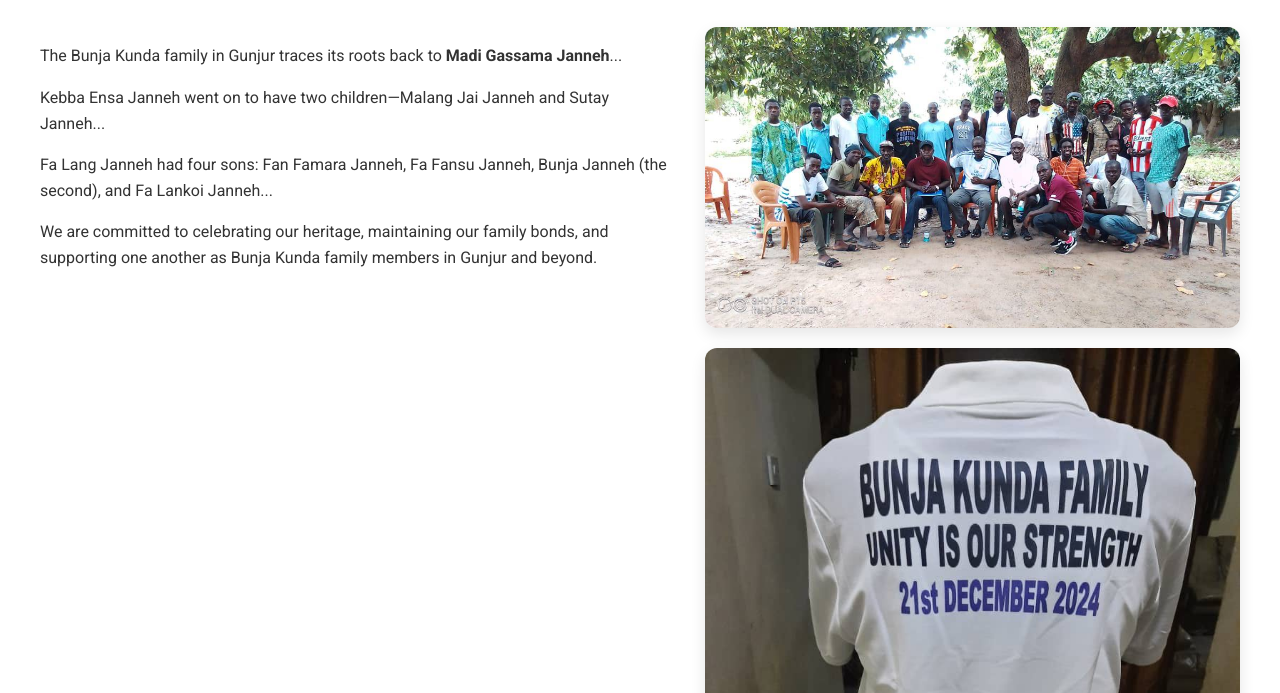
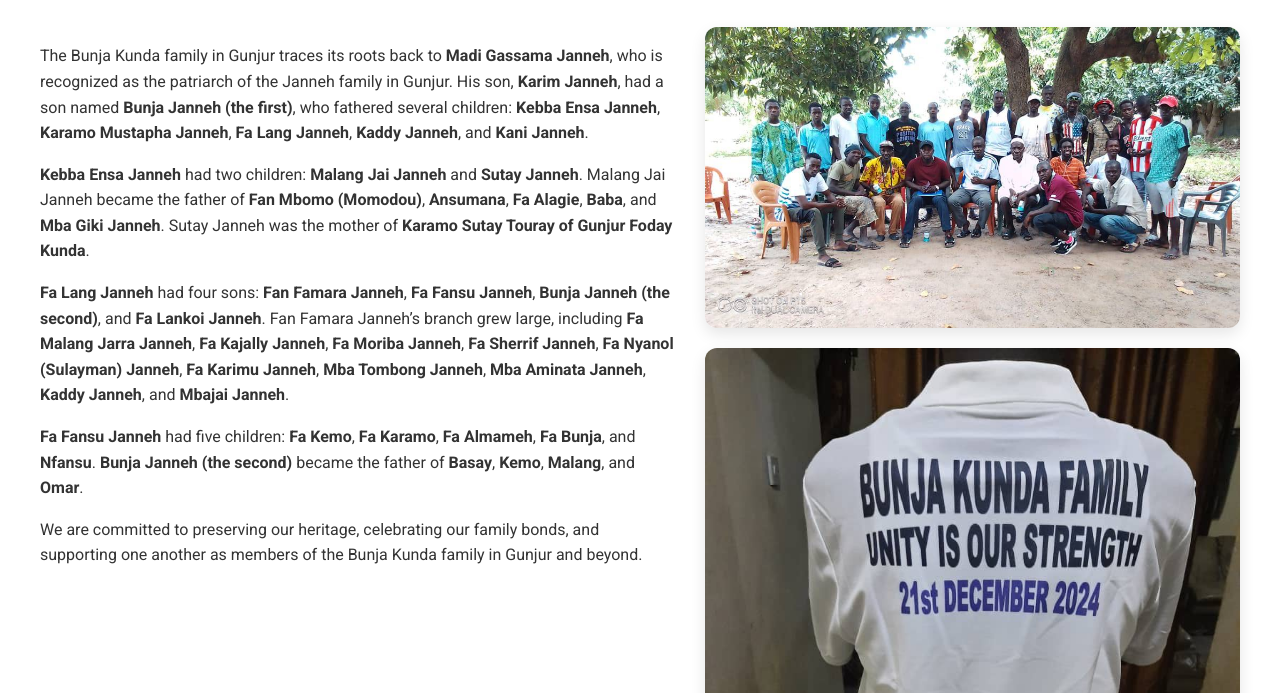
Before and after one commit to Janneh24/bunja-kunda-family, a plain HTML site: page about.html in a window 1280 px wide. Shown: the part 259-952 px from the top of the page. Drawn offline with Linux system fonts and the light colour scheme.

Commit message:
Added contact details section to all pages

```diff
--- a/about.html
+++ b/about.html
@@ -10,6 +10,7 @@
 </head>
 <body>
 
+<!-- Top Icons -->
 <div class="top-icons">
     <a href="https://www.facebook.com/profile.php?id=100080078953592" target="_blank" class="icon-link">
         <i class="fab fa-facebook"></i>
@@ -19,6 +20,7 @@
     </a>
 </div>
 
+<!-- Navbar -->
 <div class="navbar">
     <h1>
         <img src="logo.jpeg" alt="Bunja Kunda Family Logo" style="height:45px; margin-right:10px;">
@@ -34,14 +36,20 @@
     </nav>
 </div>
 
+<!-- About Section -->
 <section class="container">
     <h2>About Us</h2>
     <div class="about-message">
         <div class="about-text">
-            <p>The Bunja Kunda family in Gunjur traces its roots back to <strong>Madi Gassama Janneh</strong>...</p>
-            <p>Kebba Ensa Janneh went on to have two children—Malang Jai Janneh and Sutay Janneh...</p>
-            <p>Fa Lang Janneh had four sons: Fan Famara Janneh, Fa Fansu Janneh, Bunja Janneh (the second), and Fa Lankoi Janneh...</p>
-            <p>We are committed to celebrating our heritage, maintaining our family bonds, and supporting one another as Bunja Kunda family members in Gunjur and beyond.</p>
+            <p>The Bunja Kunda family in Gunjur traces its roots back to <strong>Madi Gassama Janneh</strong>, who is recognized as the patriarch of the Janneh family in Gunjur. His son, <strong>Karim Janneh</strong>, had a son named <strong>Bunja Janneh (the first)</strong>, who fathered several children: <strong>Kebba Ensa Janneh</strong>, <strong>Karamo Mustapha Janneh</strong>, <strong>Fa Lang Janneh</strong>, <strong>Kaddy Janneh</strong>, and <strong>Kani Janneh</strong>.</p>
+
+            <p><strong>Kebba Ensa Janneh</strong> had two children: <strong>Malang Jai Janneh</strong> and <strong>Sutay Janneh</strong>. Malang Jai Janneh became the father of <strong>Fan Mbomo (Momodou)</strong>, <strong>Ansumana</strong>, <strong>Fa Alagie</strong>, <strong>Baba</strong>, and <strong>Mba Giki Janneh</strong>. Sutay Janneh was the mother of <strong>Karamo Sutay Touray of Gunjur Foday Kunda</strong>.</p>
+
+            <p><strong>Fa Lang Janneh</strong> had four sons: <strong>Fan Famara Janneh</strong>, <strong>Fa Fansu Janneh</strong>, <strong>Bunja Janneh (the second)</strong>, and <strong>Fa Lankoi Janneh</strong>. Fan Famara Janneh’s branch grew large, including <strong>Fa Malang Jarra Janneh</strong>, <strong>Fa Kajally Janneh</strong>, <strong>Fa Moriba Janneh</strong>, <strong>Fa Sherrif Janneh</strong>, <strong>Fa Nyanol (Sulayman) Janneh</strong>, <strong>Fa Karimu Janneh</strong>, <strong>Mba Tombong Janneh</strong>, <strong>Mba Aminata Janneh</strong>, <strong>Kaddy Janneh</strong>, and <strong>Mbajai Janneh</strong>.</p>
+
+            <p><strong>Fa Fansu Janneh</strong> had five children: <strong>Fa Kemo</strong>, <strong>Fa Karamo</strong>, <strong>Fa Almameh</strong>, <strong>Fa Bunja</strong>, and <strong>Nfansu</strong>. <strong>Bunja Janneh (the second)</strong> became the father of <strong>Basay</strong>, <strong>Kemo</strong>, <strong>Malang</strong>, and <strong>Omar</strong>.</p>
+
+            <p>We are committed to preserving our heritage, celebrating our family bonds, and supporting one another as members of the Bunja Kunda family in Gunjur and beyond.</p>
         </div>
         <div class="about-image">
             <img src="event2.jpg" alt="Family Meeting at Fa Mbomo Kunda">
@@ -50,16 +58,20 @@
     </div>
 </section>
 
+<!-- Contact Details -->
 <section class="contact-details">
     <p>📍 Gunjur, Kombo South District, The Gambia</p>
     <p>📞 +2207000048 / +2203058738</p>
     <p>✉️ bunjakundafamily100@gmail.com</p>
 </section>
 
+<!-- Footer -->
 <footer>
+    <img src="logo.jpeg" alt="Bunja Kunda Family Logo" style="height:40px; margin-bottom:10px;">
     <p>&copy; 2025 Bunja Kunda Family Association</p>
 </footer>
 
+<!-- Hamburger Menu JS -->
 <script>
 function toggleMenu(){
     document.getElementById("menu").classList.toggle("show");
```
Also changed, not shown: index.html (+1 -5 lines).
